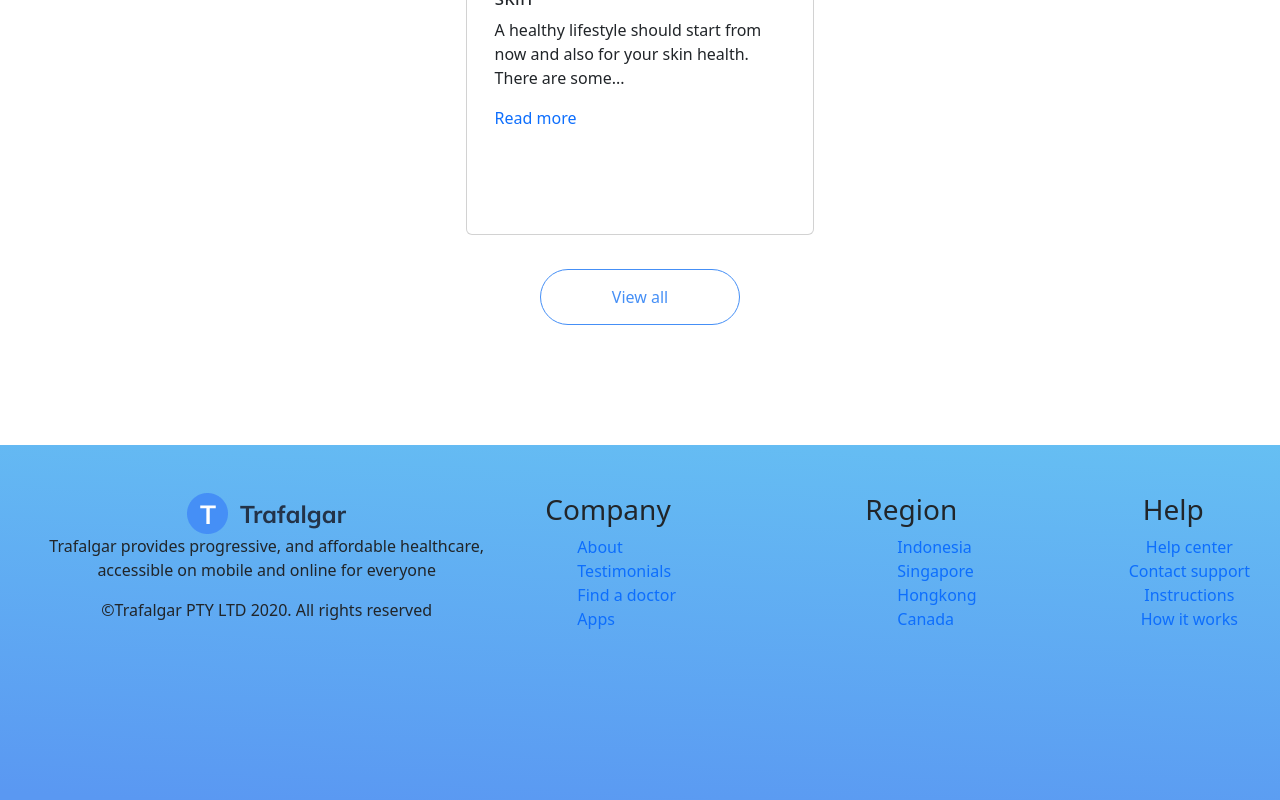
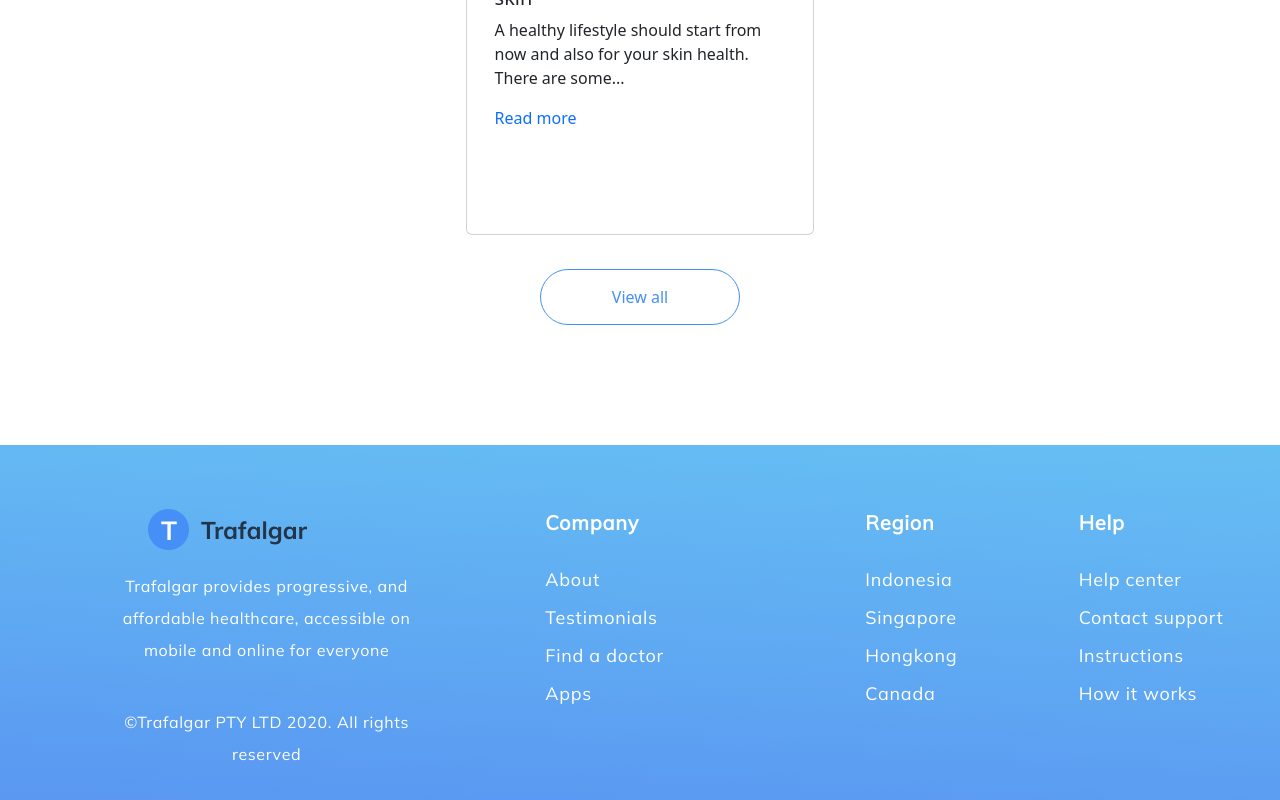
Before and after one commit to digimori/reactTrafalgar, a React (Vite) app in the folder vite-project/: page / in a window 1280 px wide. Shown: the part 4222-5022 px from the top of the page. Built offline with nearby package versions, Linux system fonts and the light colour scheme; some icons are missing; the HTML template or start-up script is replaced by a standard one.

Commit message:
Style changes made to footer and buttons - padding adjusted on button spans to give icons more space.

```diff
--- a/vite-project/src/components/Articles/ArticleCards.jsx
+++ b/vite-project/src/components/Articles/ArticleCards.jsx
@@ -11,7 +11,7 @@ const ArticleCards = ({ image, title, desc }) => {
         <Card.Text>{desc}</Card.Text>
         <a href="#" style={{ textDecoration: "none" }}>
           Read more
-          <span>
+          <span style={{ paddingLeft: "10px" }}>
             <FaArrowRightLong />
           </span>
         </a>
--- a/vite-project/src/components/Footer/Footer.css
+++ b/vite-project/src/components/Footer/Footer.css
@@ -5,10 +5,45 @@
   margin-top: 120px;
 }
 
+.footer__container h3 {
+  font-family: var(--font-base);
+  color: var(--color-white);
+  font-weight: 700;
+  letter-spacing: 0.04em;
+  font-feature-settings: "tnum" on, "lnum" on;
+  line-height: 60px;
+  font-size: 1.25rem;
+}
+
 ul > li {
   list-style: none;
 }
 
 ul > li > a {
+  font-family: var(--font-base);
+  color: var(--color-white);
+  font-weight: 300;
+  letter-spacing: 0.04em;
+  font-feature-settings: "tnum" on, "lnum" on;
+  line-height: 38px;
+  font-size: 1.125rem;
   text-decoration: none;
 }
+
+.footer__container-sections_list {
+  padding-left: 0;
+  text-align: left;
+}
+
+.footer__container p {
+  text-align: center;
+  justify-content: center;
+  width: 75%;
+  padding: 20px 0;
+  margin: 0 auto;
+  font-size: 1rem;
+}
+
+.footer__container img {
+  padding-left: 100px;
+}
--- a/vite-project/src/components/Footer/Footer.jsx
+++ b/vite-project/src/components/Footer/Footer.jsx
@@ -9,17 +9,19 @@ const Footer = () => {
   return (
     <Container className="footer__container">
       <Row className="pt-5">
-        <Col className="col-md-5 text-center">
+        <Col className="col-md-5 my-3 px-5">
           <img src={logo} alt="logo" />
-          <p>
+          <p className="p__muli text-white">
             Trafalgar provides progressive, and affordable healthcare,
             accessible on mobile and online for everyone
           </p>
-          <p>©Trafalgar PTY LTD 2020. All rights reserved</p>
+          <p className="p__muli text-white">
+            ©Trafalgar PTY LTD 2020. All rights reserved
+          </p>
         </Col>
-        <Col className="col-md-3 text-left">
+        <Col className="col-md-3 text-left footer__container-sections">
           <h3>Company</h3>
-          <ul>
+          <ul className="footer__container-sections_list">
             <li>
               <a href="#">About</a>
             </li>
@@ -36,7 +38,7 @@ const Footer = () => {
         </Col>
         <Col className="col-md-2 text-left">
           <h3>Region</h3>
-          <ul>
+          <ul className="footer__container-sections_list">
             <li>
               <a href="#">Indonesia</a>
             </li>
@@ -51,9 +53,9 @@ const Footer = () => {
             </li>
           </ul>
         </Col>
-        <Col className="col-md-2 text-center">
+        <Col className="col-md-2 text-left">
           <h3>Help</h3>
-          <ul>
+          <ul className="footer__container-sections_list">
             <li>
               <a href="#">Help center</a>
             </li>
--- a/vite-project/src/components/Navigation/NavigationBar.jsx
+++ b/vite-project/src/components/Navigation/NavigationBar.jsx
@@ -1,19 +1,23 @@
-import React from 'react';
-import Container from 'react-bootstrap/Container';
-import Navbar from 'react-bootstrap/Navbar';
-import Nav from 'react-bootstrap/Nav';
-import images from '../../constants/images';
-import './NavigationBar.css';
+import React from "react";
+import Container from "react-bootstrap/Container";
+import Navbar from "react-bootstrap/Navbar";
+import Nav from "react-bootstrap/Nav";
+import images from "../../constants/images";
+import "./NavigationBar.css";
 
 const NavigationBar = () => {
   return (
     <Navbar expand="lg" className="p__muli-active" data-bs-theme="light">
       <Container>
-        <Navbar.Brand href="#home"><img src={images.logo} alt="logo" className="nav__logo" /></Navbar.Brand>
+        <Navbar.Brand href="/">
+          <img src={images.logo} alt="logo" className="nav__logo" />
+        </Navbar.Brand>
         <Navbar.Toggle aria-controls="basic-navbar-nav" />
         <Navbar.Collapse id="basic-navbar-nav" className="justify-content-end">
           <Nav className="mb-auto nav__links">
-            <Nav.Link href="#home" className='p__muli-active_home'>Home</Nav.Link>
+            <Nav.Link href="#home" className="p__muli-active_home">
+              Home
+            </Nav.Link>
             <Nav.Link href="#find">Find a doctor</Nav.Link>
             <Nav.Link href="#apps">Apps</Nav.Link>
             <Nav.Link href="#testimonials">Testimonials</Nav.Link>
@@ -22,7 +26,7 @@ const NavigationBar = () => {
         </Navbar.Collapse>
       </Container>
     </Navbar>
-  )
-}
+  );
+};
 
-export default NavigationBar
+export default NavigationBar;
```
